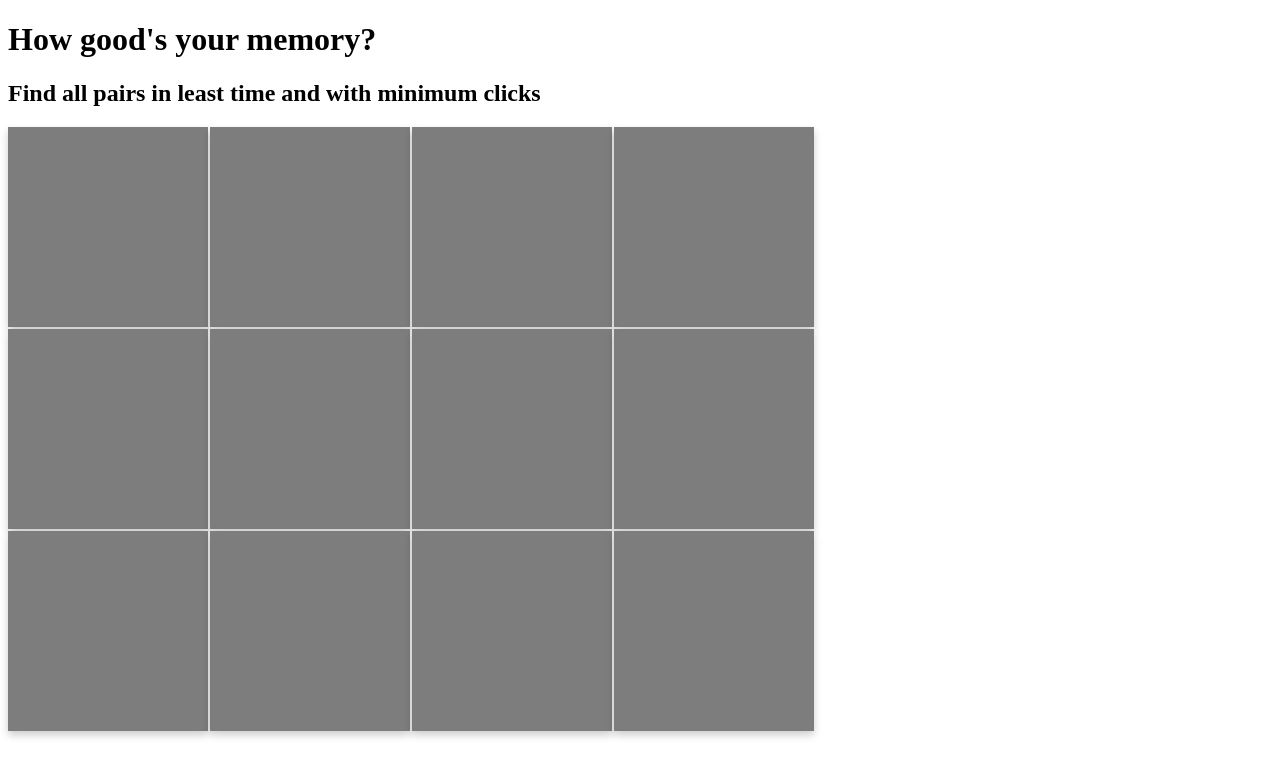
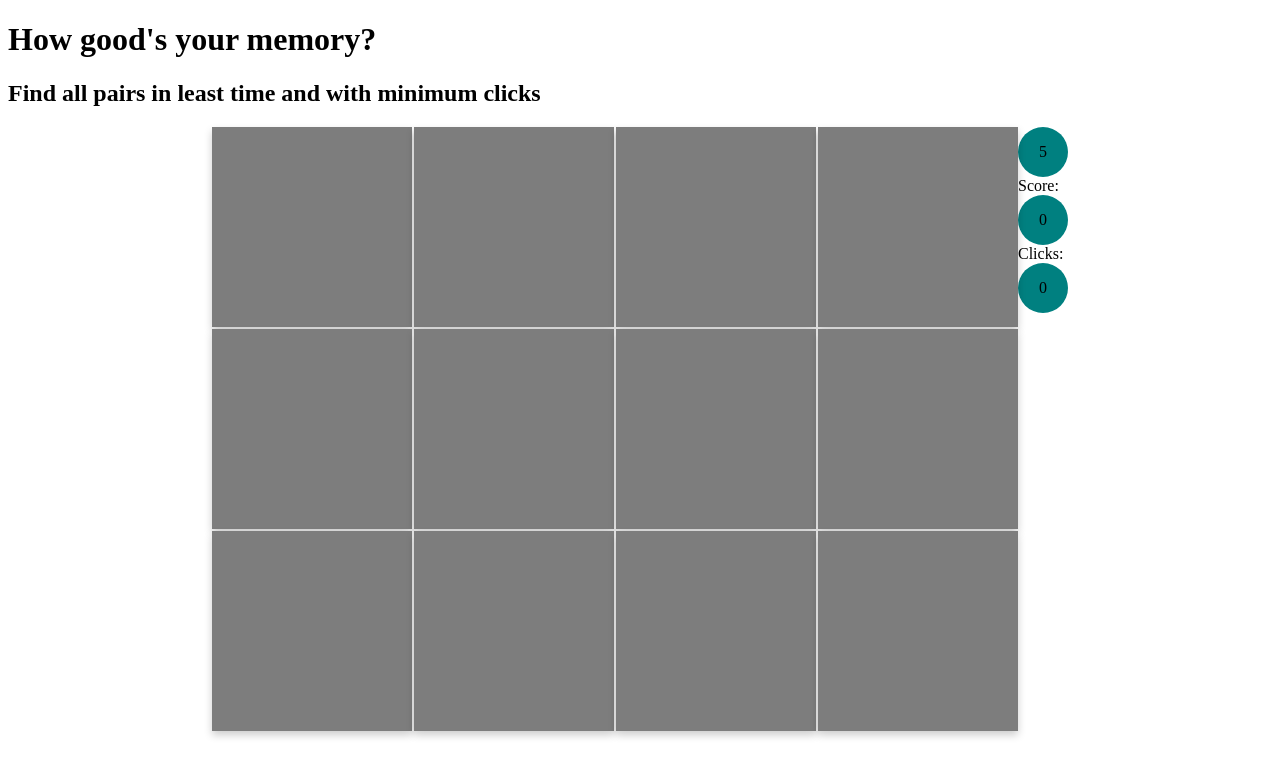
Before and after one commit to hard-to-smart/React-Mini-Projects, a React (Vite) app: page /game in a window 1280 px wide. Shown: the top 776 px of the page. Built offline with nearby package versions, Linux system fonts and the light colour scheme.

Commit message:
beautify the display

```diff
--- a/package.json
+++ b/package.json
@@ -11,7 +11,8 @@
   },
   "dependencies": {
     "react": "^18.3.1",
-    "react-dom": "^18.3.1"
+    "react-dom": "^18.3.1",
+    "react-router-dom": "^6.26.2"
   },
   "devDependencies": {
     "@eslint/js": "^9.9.0",
--- a/src/App.jsx
+++ b/src/App.jsx
@@ -1,11 +1,18 @@
 import { useState } from 'react'
 import GamePage from './GamePage'
+import { BrowserRouter, Route, Routes } from 'react-router-dom'
+import StartPage from './StartPage'
 
 
 function App() {
 
   return (
-    <GamePage/>
+    <BrowserRouter>
+    <Routes>
+      <Route path='/' element={<StartPage/>}/>
+      <Route path='/game' element={<GamePage/>} />
+      </Routes>
+    </BrowserRouter>
   )
 }
 
--- a/src/GamePage.jsx
+++ b/src/GamePage.jsx
@@ -1,9 +1,11 @@
-import React from "react";
+import React, { useState } from "react";
 import SingleCard from "./SingleCard";
 import MemoryBoard from "./components/MemoryBoard";
+import ButtonsContainer from "./components/ButtonsContainer";
 
 const GamePage = () => {
-
+  const [score, setScore] = useState(0);
+  const [clicksCount, setClicksCount] = useState(0);
   return (
 
     <div className="w-screen h-screen justify-center flex flex-col items-center">
@@ -13,25 +15,10 @@ const GamePage = () => {
       <h2 className="text-center font-semibold text-2xl text-gray-700 ">
         Find all pairs in least time and with minimum clicks
       </h2>
-
-        <MemoryBoard/>
-        {/* {imageArray.map((image, index) =>
-          <SingleCard key={index} path={image.path} />
-        )}
-        {imageArray2.map((image, index) =>
-          <SingleCard key={index} path={image.path} />
-        )} */}
-        {/* </div> */}
-        {/* <div className="flex flex-col flex-wrap gap-2 ">
-
-        </div> */}
-        {/* <div className="w-[100px]">
-          <div>timer</div>
-          <div>Clicks:</div>
-          <div>clicks</div>
-          <div>Score:</div>
-          <div>score</div>
-        </div> */}
+        <div className="main-container">
+        <MemoryBoard setScore={setScore} setClicksCount={setClicksCount} score={score}/>
+        <ButtonsContainer clicksCount={clicksCount} score={score}/>
+        </div>
     </div>
   );
 };
--- a/src/SingleCard.jsx
+++ b/src/SingleCard.jsx
@@ -1,17 +1,19 @@
-import React, { useState } from "react";
+import React, { useEffect, useState } from "react";
 
-const SingleCard = ({ path , isFlipped, setIsFlipped}) => {
-  // const handleCardFlip = () => {
-  //   setIsFlipped(!isFlipped);
-  //   console.log("click");
-  // };
+const SingleCard = ({image, handleFlip}) => {
+
+  const handleCardClick = () => {
+    handleFlip(image)
+  };
+
+
 
   return (
-    <div className="flip-card" >
-      <div className={`flip-card-inner ${isFlipped ? "flipped" : ""}`}>
+    <div className="flip-card" onClick={handleCardClick}>
+      <div className={`flip-card-inner ${image.isFlipped ? "flipped" : ""}`}>
         <div className="flip-card-front"></div>
         <div className="flip-card-back">
-          <img src={path} style={{ width: "200px", height: "200px" }} />
+          <img src={image.path} style={{ width: "200px", height: "200px" }} />
         </div>
       </div>
     </div>
--- /dev/null
+++ b/src/StartPage.jsx
@@ -0,0 +1,15 @@
+import React from 'react'
+import {useNavigate} from "react-router-dom"
+const StartPage = () => {
+    const navigate = useNavigate()
+    const handleStartGame=()=>{
+        navigate('/game')
+    }
+  return (
+    <div className='start-page-container'>
+        <button className='start-button' onClick={handleStartGame}> Start Game </button>
+    </div>
+  )
+}
+
+export default StartPage
--- /dev/null
+++ b/src/components/ButtonsContainer.jsx
@@ -0,0 +1,16 @@
+import React from 'react'
+import Timer from './Timer'
+
+const ButtonsContainer = ({score, clicksCount}) => {
+  return (
+    <div className="buttons-container">
+            <Timer/>
+          <div>Score:</div>
+          <div className='circle'>{score}</div>
+          <div>Clicks:</div>
+          <div className='circle'>{clicksCount}</div>
+        </div>
+  )
+}
+
+export default ButtonsContainer
--- a/src/components/MemoryBoard.jsx
+++ b/src/components/MemoryBoard.jsx
@@ -1,15 +1,51 @@
-import React, { useState } from "react";
+import React, { useEffect, useState } from "react";
 import { imageArray } from "../images";
 import SingleCard from "../SingleCard";
 import { shuffleArray } from "../RandomArrayGenerator";
-const MemoryBoard = () => {
-  const array = [...imageArray, ...imageArray];
-  const randomArray = shuffleArray(array);
-  const [isFlipped, setIsFlipped] = useState(false);
-  const [clickedId, setClickedId] = useState(null);
-  const handleCardClick=(e)=>{
-    console.log(e)
-    // setClickedId(id);
+
+
+const MemoryBoard = ({setClicksCount, setScore, score}) => {
+
+  const array = [...imageArray, ...imageArray.map((el)=>({...el, id:el.id + 6}))];
+  const [randomArray, setRandomArray] = useState(shuffleArray(array))
+
+  const [card1Flipped, setCard1Flipped] = useState(null);
+  const [card2Flipped, setCard2Flipped] = useState(null);
+
+  const handleFlip=(image)=>{
+    if(card1Flipped){
+      setCard2Flipped(image);
+      setRandomArray(randomArray.map((eachImage)=>
+      eachImage.id === image.id ? {...eachImage, isFlipped: true} : eachImage
+      ))
+    }
+    else{
+      setCard1Flipped(image)
+      setRandomArray(randomArray.map((eachImage)=> eachImage.id === image.id ? {...eachImage, isFlipped:true} : eachImage))
+    }
+    setClicksCount((prev)=> prev + 1)
+  }
+
+  useEffect(()=>{
+    if(card1Flipped && card2Flipped){
+    if(card1Flipped === card2Flipped){
+      console.log(score)
+      setScore((prev)=> prev+1)
+      handleClearFlipCards();
+    }
+    else{
+      setTimeout(()=>{
+        setRandomArray(randomArray.map((eachImage) => eachImage.id === card2Flipped.id || eachImage.id === card1Flipped.id ? {...eachImage, isFlipped:false} : eachImage))
+        handleClearFlipCards();
+
+      }, 1000)
+    }
+  }
+  }, [card1Flipped, card2Flipped])
+
+  function handleClearFlipCards(){
+    setCard1Flipped(null)
+    setCard2Flipped(null)
   }
 
   return (
@@ -17,10 +53,9 @@ const MemoryBoard = () => {
       {randomArray.map((image, index) => (
         <SingleCard
           key={index}
-          path={image.path}
-          id={image.id}
-        //   isFlipped={id===clickedId}
-          onClick={handleCardClick}
+          image={image}
+          id={index}
+          handleFlip={handleFlip}
         />
       ))}
     </div>
--- /dev/null
+++ b/src/components/Timer.jsx
@@ -0,0 +1,22 @@
+import React, { useEffect, useState } from "react";
+
+const Timer = () => {
+  const [timer, setTimer] = useState(10);
+
+  useEffect(() => {
+    const record= setInterval(() => {
+      setTimer((previousTime)=>{
+        if(previousTime === 1){
+        clearInterval(record);
+        }
+        return (previousTime - 1)
+      });
+    }, 1000);
+
+    return(()=> clearInterval(record))
+  }, []);
+
+  return <div className="circle">{timer}</div>;
+};
+
+export default Timer;
--- a/src/images.js
+++ b/src/images.js
@@ -9,26 +9,37 @@ export const imageArray = [
     {
         id:1,
         path:img1,
+        isFlipped: false,
     },
     {
         id:2,
         path:img2,
+        isFlipped: false
+
+
     },
     {
         id:3,
         path:img3,
+        isFlipped: false
+
     },
     {
         id:4,
         path:img4,
+        isFlipped: false
     },
     {
         id:5,
         path:img5,
+        isFlipped: false
+
     },
     {
         id:6,
-        path:img6
+        path:img6,
+        isFlipped: false,
+
     }
 
 ]
--- a/src/index.css
+++ b/src/index.css
@@ -44,3 +44,22 @@
   grid-template-rows: 1fr 1fr 1fr 1fr;
   grid-gap: 2px;
 }
+.main-container{
+  display: flex;
+  justify-content: center;
+}
+.buttons-container{
+  display: flex;
+  flex-direction: column;
+}
+
+.circle{
+  border-radius: 50%;
+  background-color: teal;
+  width: 50px;
+  height: 50px;
+  text-align: center;
+  display: flex;
+  justify-content: center;
+  align-items: center;
+}
```
Also changed, not shown: 1 other file (tests, documents, lock files or other folders).
